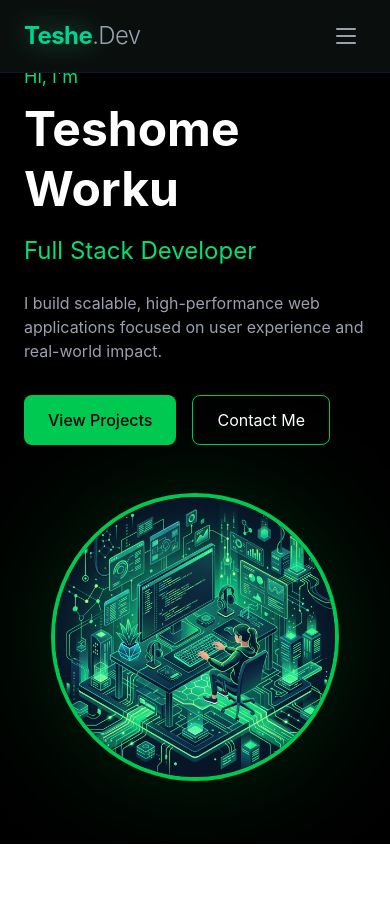
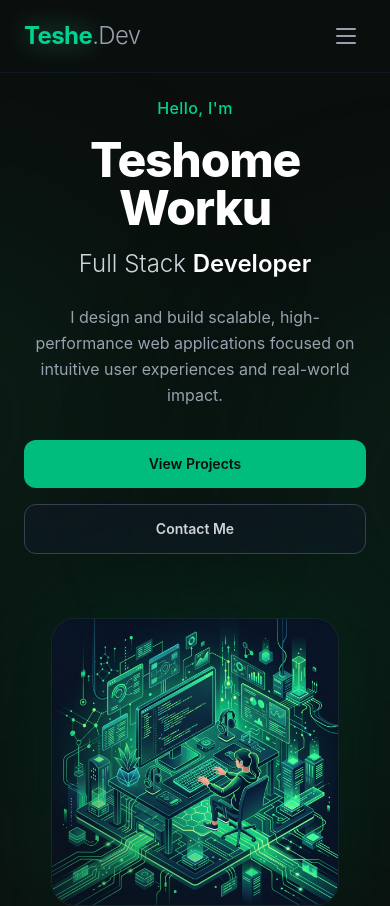
Before and after one commit to Teshome-Worku/FUTURE_FS_01, a Next.js app in the folder apps/frontend/: page / in a window 390 px wide. Before the commit the page ends 844 px from the top, so only its background shows below. Built offline with nearby package versions, Linux system fonts and the light colour scheme.

Commit message:
feat: add responsive hero section component with call-to-action buttons and profile illustration

```diff
--- a/apps/frontend/src/sections/Hero.tsx
+++ b/apps/frontend/src/sections/Hero.tsx
@@ -1,49 +1,71 @@
-
+import Image from "next/image";
+import Link from "next/link";
 
 export default function Hero() {
     return (
-        <section className="min-h-screen flex items-center justify-center px-6 bg-black text-white">
-            <div className="max-w-7xl w-full grid md:grid-cols-2 gap-12 items-center">
+        <section
+            id="home"
+            className="relative min-h-screen flex items-center justify-center px-6 lg:px-10 bg-[#0a0f0d] text-white overflow-hidden pt-20"
+        >
+            {/* Background elements for depth */}
+            <div className="absolute top-1/4 -left-64 w-96 h-96 bg-emerald-500/10 blur-[120px] rounded-full pointer-events-none" />
+            <div className="absolute bottom-1/4 -right-64 w-96 h-96 bg-emerald-500/10 blur-[120px] rounded-full pointer-events-none" />
 
-                {/* LEFT */}
-                <div>
-                    <p className="text-green-400 mb-2 text-lg">Hi, I'm</p>
+            <div className="relative z-10 max-w-7xl mx-auto w-full grid grid-cols-1 lg:grid-cols-2 gap-16 lg:gap-12 items-center">
+                {/* Left Side - Text */}
+                <div className="order-1 lg:order-1 flex flex-col items-center lg:items-start text-center lg:text-left space-y-8">
+                    <div className="space-y-4">
+                        <p className="text-emerald-400 font-medium tracking-wide pt-4 lg:pt-0">
+                            Hello, I&apos;m
+                        </p>
+                        <h1 className="text-5xl md:text-6xl lg:text-7xl font-extrabold tracking-tight">
+                            Teshome Worku
+                        </h1>
+                        <h2 className="text-2xl md:text-3xl text-gray-300 font-light">
+                            Full Stack <span className="font-semibold text-white">Developer</span>
+                        </h2>
+                        <p className="text-base md:text-lg text-gray-400 max-w-lg mt-6 leading-relaxed">
+                            I design and build scalable, high-performance web applications focused on intuitive user experiences and real-world impact.
+                        </p>
+                    </div>
 
-                    <h1 className="text-5xl md:text-6xl font-bold leading-tight">
-                        Teshome Worku
-                    </h1>
+                    <div className="flex flex-col sm:flex-row gap-4 w-full sm:w-auto">
+                        <Link
+                            href="#projects"
+                            className="inline-flex items-center justify-center px-8 py-3.5 text-sm font-semibold rounded-xl bg-emerald-500 text-[#0a0f0d] hover:bg-emerald-400 hover:shadow-[0_0_24px_rgba(52,211,153,0.35)] active:scale-[0.98] transition-all duration-300"
+                        >
+                            View Projects
+                        </Link>
 
-                    <h2 className="text-2xl md:text-3xl text-green-400 mt-4">
-                        Full Stack Developer
-                    </h2>
-
-                    <p className="text-gray-400 mt-6 max-w-lg">
-                        I build scalable, high-performance web applications focused on user experience and real-world impact.
-                    </p>
-
-                    <div className="mt-8 flex gap-4">
-                        <button className="bg-green-500 text-black px-6 py-3 rounded-lg font-medium hover:bg-green-400 transition">
-                            View Projects
-                        </button>
-
-                        <button className="border border-green-500 px-6 py-3 rounded-lg hover:bg-green-500 hover:text-black transition">
+                        <Link
+                            href="#contact"
+                            className="inline-flex items-center justify-center px-8 py-3.5 text-sm font-semibold rounded-xl border border-gray-700 bg-gray-900/50 text-gray-300 hover:border-emerald-500 hover:text-emerald-400 hover:bg-emerald-500/5 active:scale-[0.98] transition-all duration-300"
+                        >
                             Contact Me
-                        </button>
+                        </Link>
                     </div>
                 </div>
 
-                {/* RIGHT */}
-                <div className="flex justify-center">
-                    <div className="relative">
-                        {/* Glow */}
-                        <div className="absolute inset-0 bg-green-500 blur-3xl opacity-20 rounded-full"></div>
+                {/* Right Side - Image */}
+                <div className="order-2 lg:order-2 flex justify-center lg:justify-end w-full">
+                    <div className="relative group">
+                        {/* Soft background glow */}
+                        <div className="absolute -inset-4 bg-emerald-500/20 blur-[60px] opacity-70 group-hover:opacity-100 transition-opacity duration-700 rounded-[3rem]" />
 
-                        {/* Image */}
-                        <img
-                            src="/hero-developer.png"
-                            alt="Profile"
-                            className="relative w-72 h-72 md:w-96 md:h-96 object-cover rounded-full border-4 border-green-500"
-                        />
+                        {/* Image Container */}
+                        <div className="relative w-72 h-72 sm:w-80 sm:h-80 lg:w-[420px] lg:h-[420px] rounded-3xl overflow-hidden bg-gray-900/40 backdrop-blur-sm border border-white/5 shadow-2xl transition-transform duration-700 group-hover:-translate-y-2 group-hover:rotate-1">
+                            {/* Inner gradient overlay for better blending */}
+                            <div className="absolute inset-0 bg-gradient-to-tr from-[#0a0f0d]/40 via-transparent to-transparent z-10 pointer-events-none" />
+
+                            <Image
+                                src="/hero-developer.png"
+                                alt="Abstract Developer Illustration"
+                                fill
+                                sizes="(max-width: 768px) 288px, (max-width: 1024px) 320px, 420px"
+                                className="object-cover transition-transform duration-700 group-hover:scale-105"
+                                priority
+                            />
+                        </div>
                     </div>
                 </div>
             </div>
```
